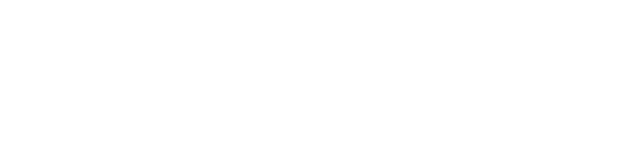
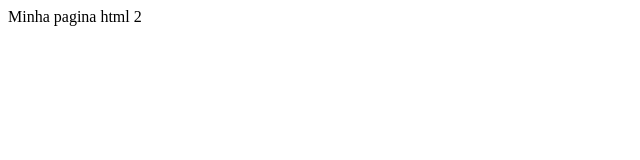
Before and after one commit to Hiagofontoura/projetoteste, a plain HTML site: page index.html in a window 1280 px wide. Shown: the whole page, without its empty margins (0-640 px from the left). Drawn offline with Linux system fonts and the light colour scheme.

Commit message:
Adicionando o parafrago no meu site

```diff
--- a/index.html
+++ b/index.html
@@ -4,6 +4,6 @@
             <title> Titulo da pagina</title>
     </head>
 <body>
-
+    <p>Minha pagina html 2</p>
 </body>
 </html>
```
